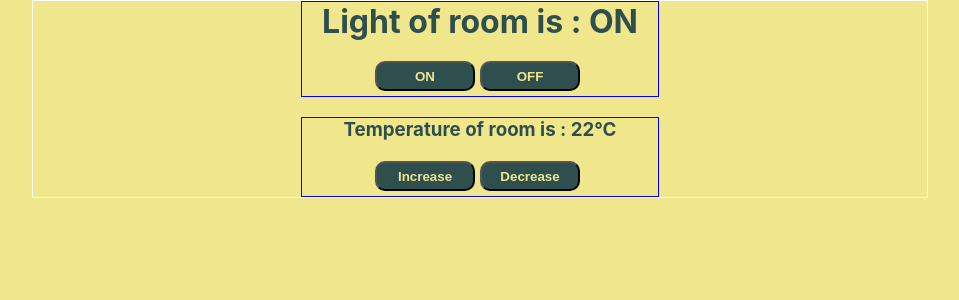
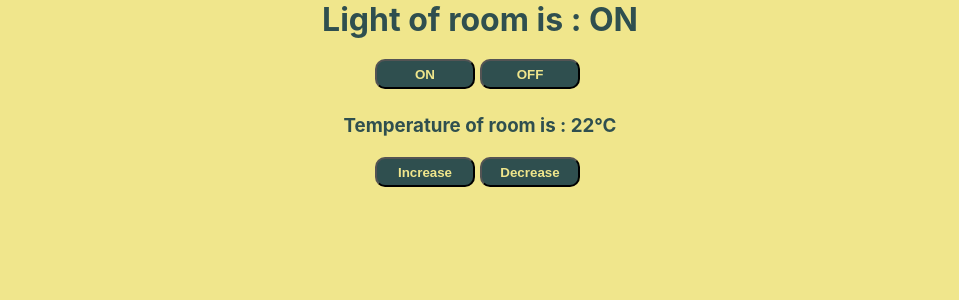
Before and after one commit to samadakram/Bootcamp2020-Class-, a React (Create React App) app: page / in a window 1280 px wide. Shown: the top 300 px of the page, without its empty margins (160-1119 px from the left). Built offline with nearby package versions, Linux system fonts and the light colour scheme.

Commit message:
Update App.css
Modified Ui of App

```diff
--- a/src/App.css
+++ b/src/App.css
@@ -10,7 +10,6 @@
 .container{
   width: 70vw;
   margin: auto;
-  border: 1px solid white;
 }
 .on{
   background-color: #F0E68C;
@@ -24,7 +23,6 @@
   width: 40%;
   margin: auto;
   text-align: center;
-  border: 1px solid blue;
 }
 button{
   width: 100px;
```
